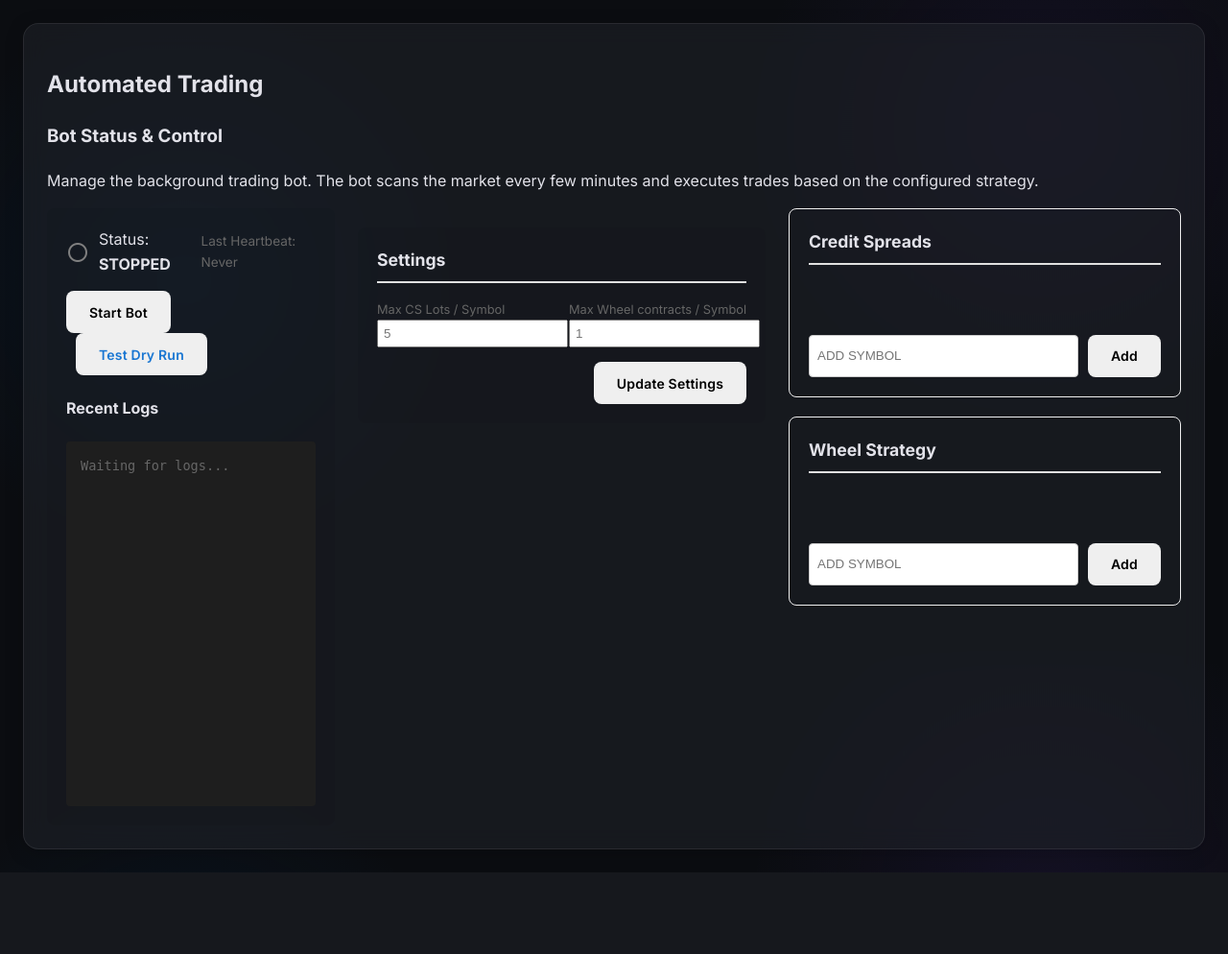
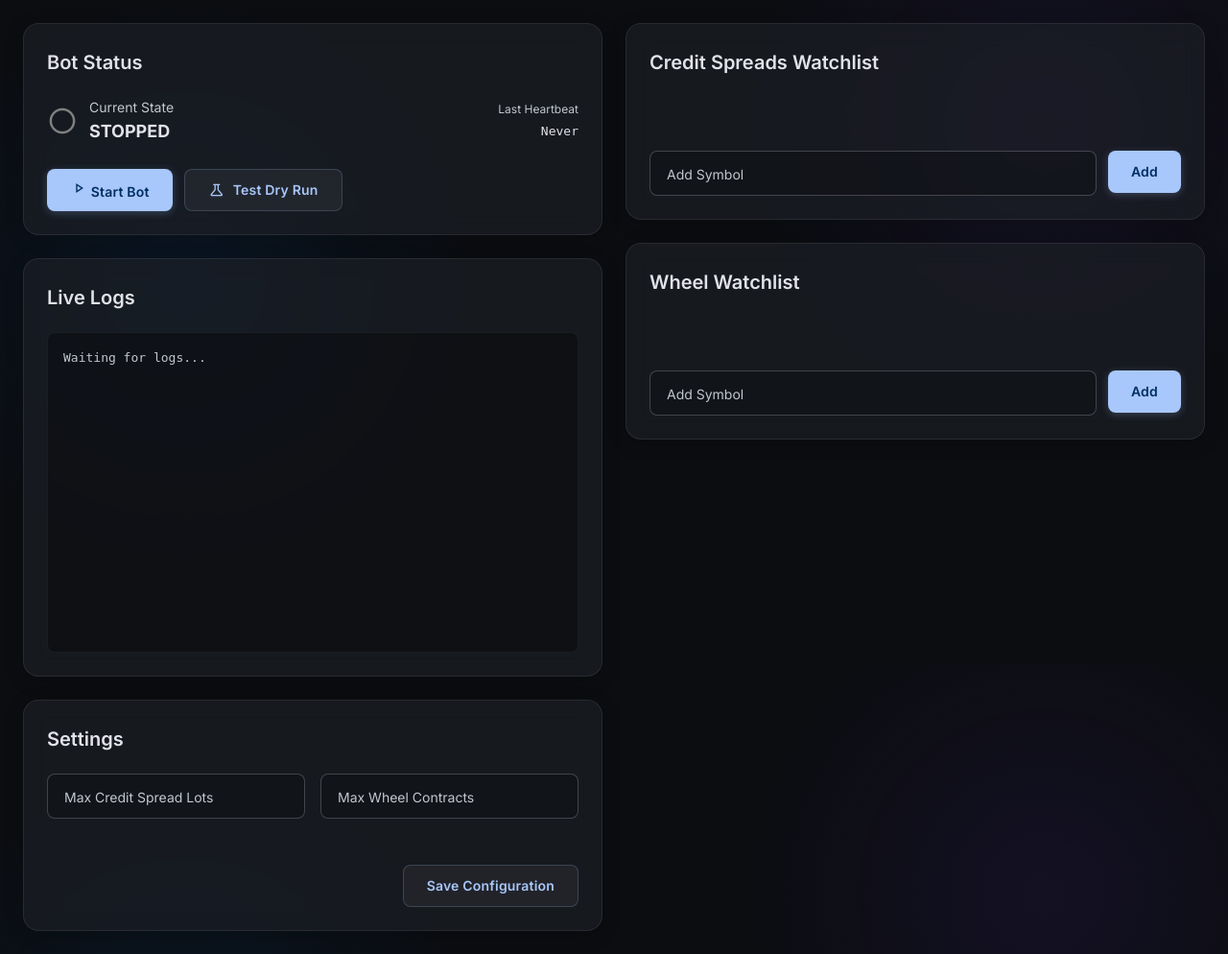
Before and after one commit to laguz/hermestrader, a Flask app: page /automated_trading in a window 1280 px wide. Shown: the part 108-1102 px from the top of the page at 96% size. Before the commit the page ends 1016 px from the top, so only its background shows below. Run offline with Flask 3, Linux system fonts and the light colour scheme; some libraries are stand-ins or nearby versions.

Commit message:
refactor: Implement new grid layout and segmented button component, and refactor automated trading, bot performance, and PnL pages to use the new layout and components.

```diff
--- a/templates/automated_trading.html
+++ b/templates/automated_trading.html
@@ -3,135 +3,111 @@
 {% block main_class %}full-width-layout{% endblock %}
 
 {% block content %}
-<div class="md-layout-grid">
-    <div class="md-layout-grid__inner">
-        <div class="md-layout-grid__cell--span-12">
+<div style="display: grid; grid-template-columns: 1fr 1fr; gap: 24px; align-items: start;">
+
+    <!-- LEFT COLUMN: Status & Config -->
+    <div style="display: flex; flex-direction: column; gap: 24px;">
+
+        <!-- Status Card -->
         <div class="md-card">
-                <div class="md-card__primary-action">
-                    <div class="md-card__media">
-                        <h2 class="md-headline-4">Automated Trading</h2>
-                        <h3 class="md-subtitle-1">Bot Status & Control</h3>
+            <h2 class="md-card__headline">Bot Status</h2>
+            <div style="display: flex; align-items: center; justify-content: space-between; margin-bottom: 24px;">
+                <div style="display: flex; align-items: center; gap: 12px;">
+                    <span id="status-icon" class="material-symbols-outlined"
+                        style="font-size: 32px; color: var(--md-sys-color-secondary);">radio_button_unchecked</span>
+                    <div>
+                        <div style="font-size: 14px; color: var(--md-sys-color-secondary);">Current State</div>
+                        <strong id="status-text" style="font-size: 18px;">Checking...</strong>
                     </div>
                 </div>
-                <div class="md-card__supporting-text">
-                    <p>Manage the background trading bot. The bot scans the market every few minutes and executes trades
-                        based on the configured strategy.</p>
-
-                    <div style="display: flex; gap: 24px; align-items: flex-start; flex-wrap: wrap;">
-
-                        <!-- LEFT COLUMN: Status & Logs -->
-                        <div style="flex: 35; min-width: 300px;">
-                            <!-- Status Panel -->
-                            <div class="bot-status-panel"
-                                style="padding: 20px; background: rgba(0,0,0,0.05); border-radius: 8px;">
-                                <div style="display: flex; align-items: center; justify-content: space-between;">
-                                    <div style="display: flex; align-items: center; gap: 10px;">
-                                        <span id="status-icon" class="material-symbols-outlined"
-                                            style="color: grey;">radio_button_unchecked</span>
-                                        <span>Status: <strong id="status-text">Checking...</strong></span>
-                                    </div>
-                                    <div style="font-size: 0.85em; color: #666;">
-                                        Last Heartbeat: <span id="last-heartbeat">Never</span>
-                                    </div>
-                                </div>
-                                <div style="margin-top: 15px;">
-                                    <button id="btn-start" class="md-button md-button--raised"
-                                        onclick="startBot()">Start Bot</button>
-                                    <button id="btn-stop" class="md-button md-button--outlined" onclick="stopBot()"
-                                        style="color: #d32f2f; border-color: #d32f2f; display: none;">Stop Bot</button>
-                                    <button id="btn-dry-run" class="md-button md-button--outlined" onclick="runDryRun()"
-                                        style="margin-left: 10px; color: #1976d2; border-color: #1976d2;">
-                                        Test Dry Run
-                                    </button>
-                                </div>
-
-                                <!-- Terminal / Logs -->
-                                <div style="margin-top: 20px;">
-                                    <h4>Recent Logs</h4>
-                                    <div id="bot-logs"
-                                        style="background: #1e1e1e; color: #0f0; padding: 15px; border-radius: 4px; font-family: monospace; height: 350px; overflow-y: auto; font-size: 0.85rem;">
-                                        <div style="color: #666;">Waiting for logs...</div>
-                                    </div>
-                                </div>
-                            </div> <!-- End Low Logs -->
-                        </div> <!-- End Status Panel -->
-
-                        <!-- Configuration Panel -->
-                        <div class="bot-config-panel"
-                            style="padding: 20px; background: rgba(0,0,0,0.05); border-radius: 8px; margin-top: 20px;">
-                            <h3 class="md-title"
-                                style="margin-top: 0; font-size: 1.1rem; border-bottom: 2px solid #e0e0e0; padding-bottom: 8px;">
-                                Settings</h3>
-
-                            <div style="display: grid; grid-template-columns: 1fr 1fr; gap: 15px;">
-                                <div>
-                                    <label style="font-size: 0.8em; color: #666; display: block;">Max CS Lots /
-                                        Symbol</label>
-                                    <input type="number" id="cfg-cs-lots" class="md-input"
-                                        style="width: 100%; padding: 5px;" min="1" max="20" placeholder="5">
-                                </div>
-                                <div>
-                                    <label style="font-size: 0.8em; color: #666; display: block;">Max Wheel contracts /
-                                        Symbol</label>
-                                    <input type="number" id="cfg-wheel-lots" class="md-input"
-                                        style="width: 100%; padding: 5px;" min="1" max="20" placeholder="1">
-                                </div>
-                                <!--
-                                    <div>
-                                        <label style="font-size: 0.8em; color: #666; display: block;">Max Drawdown ($)</label>
-                                        <input type="number" id="cfg-drawdown" class="md-input" style="width: 100%; padding: 5px;" placeholder="500">
-                                    </div>
-                                    -->
-                            </div>
-                            <div style="margin-top: 15px; text-align: right;">
-                                <button class="md-button md-button--raised md-button--dense"
-                                    onclick="saveSettings()">Update Settings</button>
+                <div style="text-align: right;">
+                    <div style="font-size: 12px; color: var(--md-sys-color-secondary);">Last Heartbeat</div>
+                    <span id="last-heartbeat" style="font-family: monospace;">Never</span>
                 </div>
             </div>
 
-
-                        <!-- RIGHT COLUMN: Watchlists -->
-                        <div style="flex: 65; min-width: 320px; display: flex; flex-direction: column; gap: 20px;">
-
-                            <!-- Credit Spreads -->
-                            <div style="padding: 20px; border: 1px solid #eee; border-radius: 8px;">
-                                <h3 class="md-title"
-                                    style="margin-top: 0; font-size: 1.1rem; border-bottom: 2px solid #e0e0e0; padding-bottom: 8px;">
-                                    Credit Spreads</h3>
-                                <div style="display: flex; flex-wrap: wrap; gap: 8px; margin-bottom: 15px; min-height: 40px;"
-                                    id="chips-credit_spreads">
-                                    <!-- Chips go here -->
-                                </div>
-                                <div style="display: flex; gap: 10px;">
-                                    <input type="text" id="input-credit_spreads" placeholder="Add Symbol"
-                                        style="padding: 8px; border: 1px solid #ccc; border-radius: 4px; text-transform: uppercase; width: 100%;">
-                                    <button class="md-button md-button--raised"
-                                        onclick="addSymbol('credit_spreads')">Add</button>
+            <div style="display: flex; gap: 12px;">
+                <button id="btn-start" class="md-button md-button--filled" onclick="startBot()">
+                    <span class="material-symbols-outlined" style="font-size:18px;">play_arrow</span> Start Bot
+                </button>
+                <button id="btn-stop" class="md-button md-button--tonal" onclick="stopBot()"
+                    style="display: none; border: 1px solid var(--md-sys-color-error); color: var(--md-sys-color-error);">
+                    <span class="material-symbols-outlined" style="font-size:18px;">stop</span> Stop Bot
+                </button>
+                <button id="btn-dry-run" class="md-button md-button--tonal" onclick="runDryRun()">
+                    <span class="material-symbols-outlined" style="font-size:18px;">science</span> Test Dry Run
+                </button>
             </div>
         </div>
 
-                            <!-- Wheel -->
-                            <div style="padding: 20px; border: 1px solid #eee; border-radius: 8px;">
-                                <h3 class="md-title"
-                                    style="margin-top: 0; font-size: 1.1rem; border-bottom: 2px solid #e0e0e0; padding-bottom: 8px;">
-                                    Wheel Strategy</h3>
-                                <div style="display: flex; flex-wrap: wrap; gap: 8px; margin-bottom: 15px; min-height: 40px;"
-                                    id="chips-wheel">
-                                    <!-- Chips go here -->
+        <!-- Logs Card -->
+        <div class="md-card">
+            <h3 class="md-card__headline">Live Logs</h3>
+            <div id="bot-logs"
+                style="background: rgba(0,0,0,0.3); color: #4af; padding: 16px; border-radius: 8px; font-family: 'JetBrains Mono', monospace; height: 300px; overflow-y: auto; font-size: 13px; border: 1px solid rgba(255,255,255,0.05);">
+                <div style="color: var(--md-sys-color-secondary);">Waiting for logs...</div>
             </div>
-                                <div style="display: flex; gap: 10px;">
-                                    <input type="text" id="input-wheel" placeholder="Add Symbol"
-                                        style="padding: 8px; border: 1px solid #ccc; border-radius: 4px; text-transform: uppercase; width: 100%;">
-                                    <button class="md-button md-button--raised"
-                                        onclick="addSymbol('wheel')">Add</button>
         </div>
+
+        <!-- Configuration Card -->
+        <div class="md-card">
+            <h3 class="md-card__headline">Settings</h3>
+            <div style="display: grid; grid-template-columns: 1fr 1fr; gap: 16px; margin-bottom: 24px;">
+                <div class="md-text-field-container">
+                    <input type="number" id="cfg-cs-lots" class="md-text-field" placeholder=" " min="1" max="20"
+                        required>
+                    <label class="md-text-field-label">Max Credit Spread Lots</label>
+                </div>
+                <div class="md-text-field-container">
+                    <input type="number" id="cfg-wheel-lots" class="md-text-field" placeholder=" " min="1" max="20"
+                        required>
+                    <label class="md-text-field-label">Max Wheel Contracts</label>
+                </div>
+            </div>
+            <div style="text-align: right;">
+                <button class="md-button md-button--tonal" onclick="saveSettings()">Save Configuration</button>
             </div>
         </div>
 
     </div>
+
+    <!-- RIGHT COLUMN: Watchlists -->
+    <div style="display: flex; flex-direction: column; gap: 24px;">
+
+        <!-- Credit Spreads Watchlist -->
+        <div class="md-card">
+            <h3 class="md-card__headline">Credit Spreads Watchlist</h3>
+            <div id="chips-credit_spreads"
+                style="display: flex; flex-wrap: wrap; gap: 8px; margin-bottom: 16px; min-height: 40px;">
+                <!-- Chips -->
+            </div>
+            <div style="display: flex; gap: 12px;">
+                <div class="md-text-field-container" style="flex: 1; margin-bottom: 0;">
+                    <input type="text" id="input-credit_spreads" class="md-text-field" placeholder=" "
+                        style="text-transform: uppercase;">
+                    <label class="md-text-field-label">Add Symbol</label>
+                </div>
+                <button class="md-button md-button--filled" onclick="addSymbol('credit_spreads')">Add</button>
             </div>
         </div>
+
+        <!-- Wheel Watchlist -->
+        <div class="md-card">
+            <h3 class="md-card__headline">Wheel Watchlist</h3>
+            <div id="chips-wheel"
+                style="display: flex; flex-wrap: wrap; gap: 8px; margin-bottom: 16px; min-height: 40px;">
+                <!-- Chips -->
             </div>
+            <div style="display: flex; gap: 12px;">
+                <div class="md-text-field-container" style="flex: 1; margin-bottom: 0;">
+                    <input type="text" id="input-wheel" class="md-text-field" placeholder=" "
+                        style="text-transform: uppercase;">
+                    <label class="md-text-field-label">Add Symbol</label>
+                </div>
+                <button class="md-button md-button--filled" onclick="addSymbol('wheel')">Add</button>
+            </div>
+        </div>
+
     </div>
 </div>
 
@@ -254,9 +230,11 @@
         const list = currentWatchlists[type] || [];
 
         container.innerHTML = list.map(sym => `
-            <div style="background: #e0e0e0; color: #333; padding: 5px 12px; border-radius: 16px; font-size: 0.9em; display: flex; align-items: center; gap: 5px;">
+            <div style="background: rgba(255,255,255,0.1); color: var(--md-sys-color-on-surface); padding: 6px 16px; border-radius: 16px; font-size: 0.9em; display: flex; align-items: center; gap: 8px; border: 1px solid rgba(255,255,255,0.1);">
                 <span style="font-weight: 500;">${sym}</span>
-                <span onclick="removeSymbol('${type}', '${sym}')" style="cursor: pointer; font-weight: bold; color: #555; margin-left: 4px;">&times;</span>
+                <span onclick="removeSymbol('${type}', '${sym}')" style="cursor: pointer; opacity: 0.7; font-weight: bold; margin-left: 4px; display:flex; align-items:center;">
+                    <span class="material-symbols-outlined" style="font-size: 16px;">close</span>
+                </span>
             </div>
         `).join('');
     }
```
Also changed, not shown: static/css/style.css (+118 -26 lines), templates/bot_performance.html (+23 -21 lines), templates/pnl.html (+32 -43 lines). Lines whose indentation alone changed are shown as unchanged.
